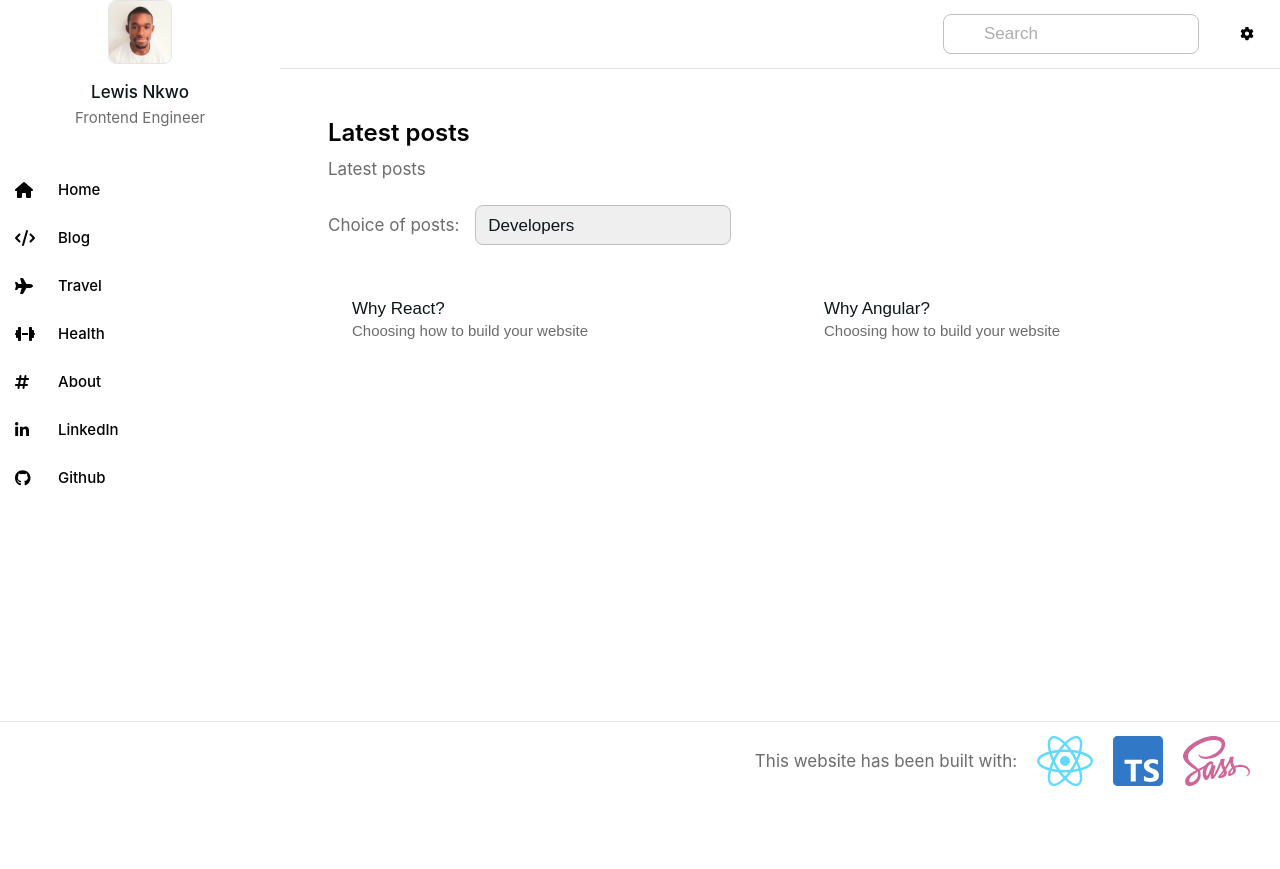
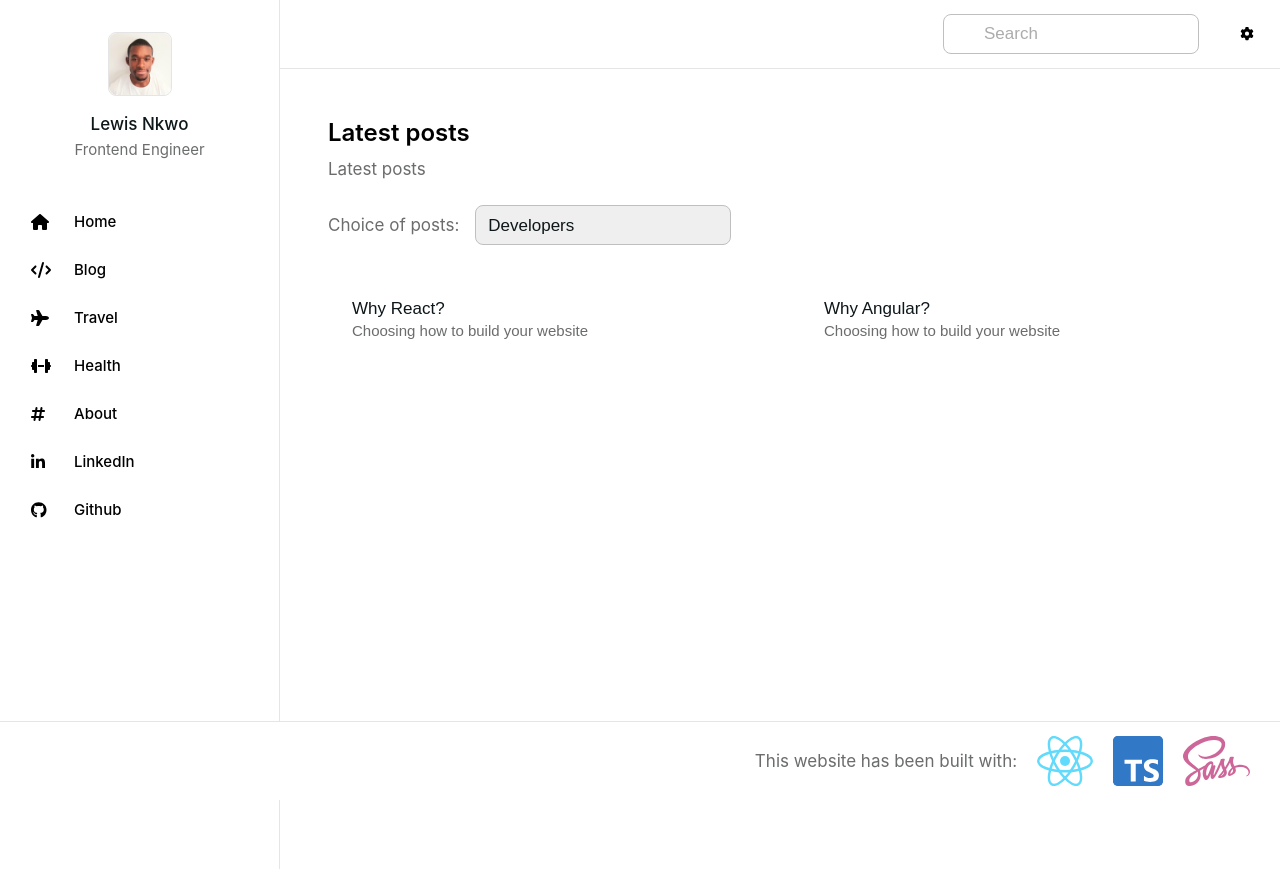
Before and after one commit to lewisnkwo/personal-site, a React (Create React App) app: page / in a window 1280 px wide. Built offline with nearby package versions, Linux system fonts and the light colour scheme.

Commit message:
More CSS changes

```diff
--- a/src/App.tsx
+++ b/src/App.tsx
@@ -36,7 +36,7 @@ library.add(
 );
 
 const App = () => {
-  const [openMenu, setOpenMenu] = useState<boolean>(false);
+  const [openMenu, setOpenMenu] = useState<boolean | undefined>(undefined);
 
   return (
     <div className="App">
--- a/src/components/header/index.scss
+++ b/src/components/header/index.scss
@@ -33,6 +33,10 @@ header {
     height: auto;
   }
 
+  #menu-button {
+    display: none;
+  }
+
   svg {
     width: 18px;
     height: auto;
@@ -42,5 +46,9 @@ header {
 @media only screen and (max-width: 768px) {
   header {
     justify-content: space-between;
+
+    #menu-button {
+      display: initial;
+    }
   }
 }
--- a/src/components/header/index.tsx
+++ b/src/components/header/index.tsx
@@ -1,6 +1,5 @@
 import "./index.scss";
 import { FontAwesomeIcon } from "@fortawesome/react-fontawesome";
-import { isMobile } from "../../utils";
 
 interface Props {
   onMenuClick: () => void;
@@ -8,11 +7,9 @@ interface Props {
 
 const Header = ({ onMenuClick }: Props) => (
   <header>
-    {isMobile && (
-      <button aria-label="Menu" onClick={onMenuClick}>
-        <FontAwesomeIcon icon="bars" />
-      </button>
-    )}
+    <button id="menu-button" aria-label="Menu" onClick={onMenuClick}>
+      <FontAwesomeIcon icon="bars" />
+    </button>
     <>
       <input
         type="search"
--- a/src/components/sidebar/index.scss
+++ b/src/components/sidebar/index.scss
@@ -8,7 +8,6 @@
   height: 100%;
   border-right: $border-container;
   background: #ffffff;
-  box-sizing: border-box;
 }
 
 .Sidebar__top {
@@ -39,7 +38,7 @@
     border-right: $border-container;
     background: #fff;
     height: 100%;
-    left: 0px;
+    left: -280px;
     z-index: 2;
   }
 
@@ -50,6 +49,8 @@
     width: 100%;
     height: 100%;
     z-index: 1;
+    background: #9f9f9f;
+    opacity: 0.3;
   }
 
   .Sidebar--open {
--- a/src/components/sidebar/index.tsx
+++ b/src/components/sidebar/index.tsx
@@ -3,15 +3,22 @@ import UserImage from "../post-image";
 import Item from "./sidebar-item";
 import "./index.scss";
 import author from "../../images/lewisnkwo.jpg";
+
 interface Props {
   items: SidebarItem[];
-  isMenuOpen: boolean;
+  isMenuOpen: boolean | undefined;
   onMenuClose: () => void;
 }
 
 const Sidebar = ({ items, isMenuOpen, onMenuClose }: Props) => (
   <>
-    <div className={`Sidebar${isMenuOpen ? "--open" : "--close"}`}>
+    <div
+      className={`${
+        isMenuOpen !== undefined
+          ? `Sidebar${isMenuOpen ? "--open" : "--close"}`
+          : `Sidebar`
+      }`}
+    >
       <div className="Sidebar__top">
         <UserImage image={author} name="Lewis Nkwo" size="medium" />
         <span className="Sidebar__name">Lewis Nkwo</span>
```
